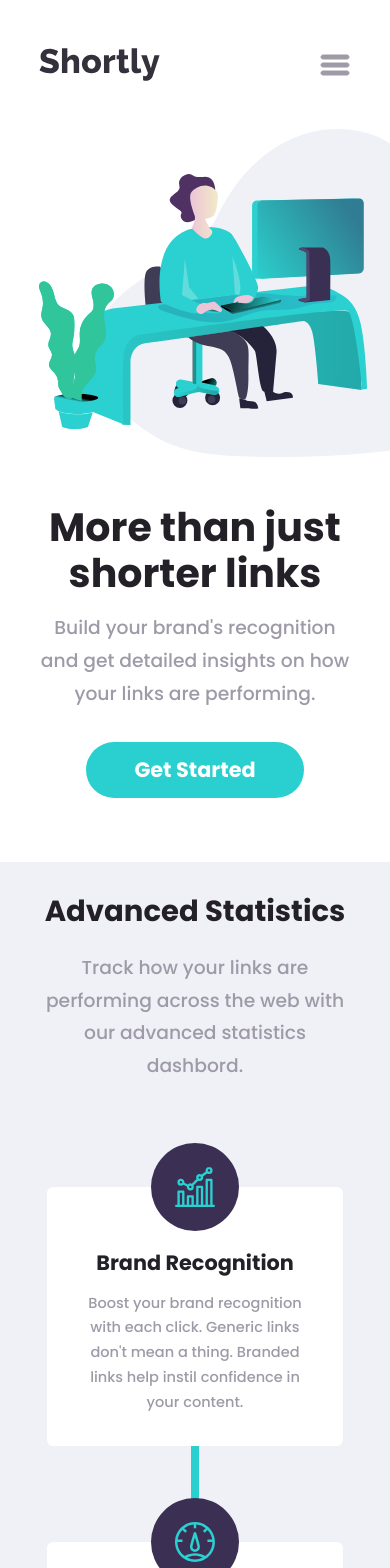
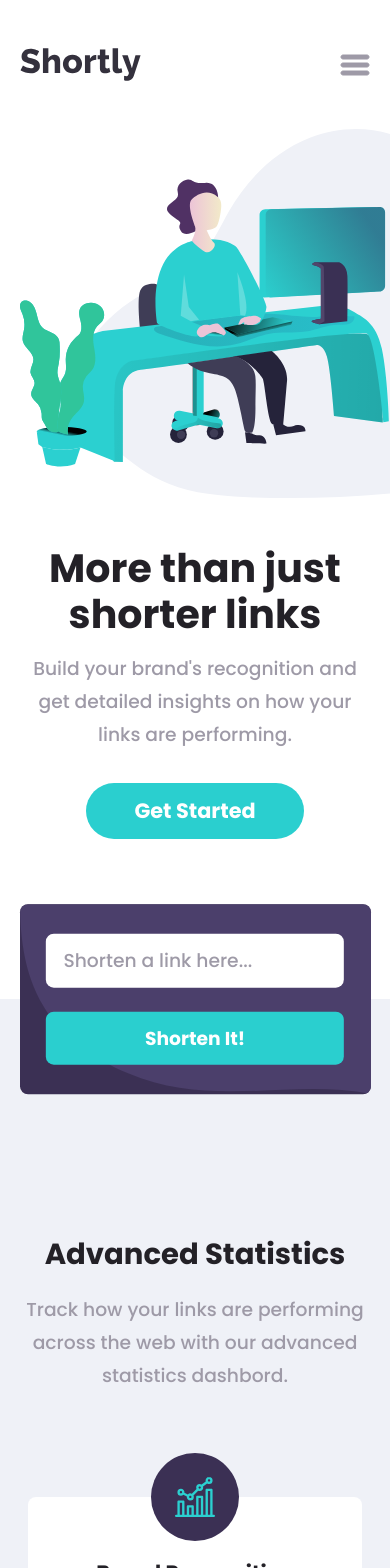
Before and after one commit to madalinaang/url-shortening, a React (Create React App) app: page / in a window 390 px wide. Shown: the top 1568 px of the page. Built offline with nearby package versions, Linux system fonts and the light colour scheme.

Commit message:
shorten input

```diff
--- a/src/App.js
+++ b/src/App.js
@@ -1,6 +1,7 @@
 import "./styles/style.scss";
 import Nav from "./components/Nav";
 import Hero from "./components/Hero";
+import Shorten from "./components/Shorten";
 import Statistics from "./components/Statistics";
 import Boost from "./components/Boost";
 import Footer from "./components/Footer";
@@ -10,6 +11,7 @@ function App() {
     <main>
       <Nav />
       <Hero />
+      <Shorten />
       <Statistics />
       <Boost />
       <Footer />
--- a/src/components/Boost.js
+++ b/src/components/Boost.js
@@ -8,7 +8,6 @@ export default function Boost() {
   return (
     <section className="boost-section">
       <img
-        className="boost-img"
         src={
           isMobileDevice
             ? process.env.PUBLIC_URL + "/images/bg-boost-mobile.svg"
--- /dev/null
+++ b/src/components/Shorten.js
@@ -0,0 +1,51 @@
+import { useState } from "react";
+import { useMediaQuery } from "react-responsive";
+
+export default function Shorten() {
+  const isMobileDevice = useMediaQuery({
+    query: "(max-width: 800px)",
+  });
+
+  const [inputValue, setInputValue] = useState("");
+  const [invalidValue, setInvalidValue] = useState(false);
+
+  const handleChange = (e) => {
+    setInputValue(e.target.value);
+
+    if (!inputValue) setInvalidValue(true);
+    else setInvalidValue(false);
+  };
+
+  const handleSubmit = () => {
+    if (!inputValue) setInvalidValue(true);
+    else setInvalidValue(false);
+
+    setInputValue("");
+  };
+
+  return (
+    <section className="shorten">
+      <div className="input-box">
+        <img
+          src={
+            isMobileDevice
+              ? process.env.PUBLIC_URL + "/images/bg-shorten-mobile.svg"
+              : process.env.PUBLIC_URL + "/images/bg-shorten-desktop.svg"
+          }
+        />
+        <div className="input-content">
+          <input
+            type="text"
+            value={inputValue}
+            onChange={handleChange}
+            placeholder="Shorten a link here..."
+            className={invalidValue && "invalid"}
+          />
+          {invalidValue && <p className="error-mobile">Please add a link.</p>}
+          <button onClick={handleSubmit}>Shorten It!</button>
+        </div>
+        {invalidValue && <p className="error">Please add a link.</p>}
+      </div>
+    </section>
+  );
+}
--- a/src/styles/components/_boost.scss
+++ b/src/styles/components/_boost.scss
@@ -1,10 +1,10 @@
 .boost-section {
   background-color: $primary-dark-violet;
   position: relative;
-}
 
-.boost-img {
-  width: 100%;
+  img {
+    width: 100%;
+  }
 }
 
 .boost-content {
--- a/src/styles/components/_hero.scss
+++ b/src/styles/components/_hero.scss
@@ -13,7 +13,7 @@
   }
 
   @include small {
-    padding: 0 10%;
+    padding: 0 5%;
     flex-direction: column-reverse;
     margin-top: 0;
     gap: 2rem;
--- a/src/styles/components/_nav.scss
+++ b/src/styles/components/_nav.scss
@@ -13,7 +13,7 @@
   }
 
   @include small {
-    padding: 3rem 10%;
+    padding: 3rem 5%;
     position: relative;
   }
 }
--- /dev/null
+++ b/src/styles/components/_shorten.scss
@@ -0,0 +1,106 @@
+.shorten {
+  padding: 0 15% 1rem 15%;
+  background-color: $bg-gray;
+  margin-top: 10rem;
+
+  @include small {
+    padding: 0 5% 1rem 5%;
+  }
+
+  .input-box {
+    background-color: $primary-dark-violet;
+    border-radius: 0.5rem;
+    overflow: hidden;
+    position: relative;
+    transform: translate(0, -50%);
+
+    @include small {
+      img {
+        width: 100%;
+      }
+    }
+
+    .input-content {
+      position: absolute;
+      top: 50%;
+      left: 50%;
+      transform: translate(-50%, -50%);
+      display: flex;
+      gap: 1rem;
+      width: 80%;
+
+      @include small {
+        flex-direction: column;
+        gap: 1.5rem;
+        width: 85%;
+      }
+
+      input {
+        flex: 1;
+        background-color: white;
+        border: none;
+        padding: 1rem 2.5rem;
+        border-radius: 0.5rem;
+        color: $very-dark-violet;
+
+        &::placeholder {
+          color: $grayish-violet;
+        }
+
+        &:focus {
+          outline: none;
+        }
+
+        &.invalid {
+          border: 0.2rem solid $red;
+        }
+
+        @include small {
+          padding: 1rem 1.1rem;
+          font-size: 90%;
+        }
+      }
+
+      button {
+        @include button-style;
+
+        border-radius: 0.5rem;
+        padding: 1rem 2.5rem;
+        font-weight: $font-weight-bold;
+
+        @include small {
+          width: 100%;
+          font-size: 90%;
+          text-align: center;
+        }
+      }
+    }
+  }
+
+  .error {
+    display: block;
+    position: absolute;
+    bottom: 0;
+    left: 10%;
+    margin-bottom: 1.5rem;
+    color: $red;
+    font-style: italic;
+    font-size: 80%;
+
+    @include small {
+      display: none;
+    }
+  }
+
+  .error-mobile {
+    display: none;
+
+    @include small {
+      display: block;
+      color: $red;
+      font-style: italic;
+      font-size: 80%;
+      margin: -1rem 0 -0.5rem 0;
+    }
+  }
+}
--- a/src/styles/components/_statistics.scss
+++ b/src/styles/components/_statistics.scss
@@ -7,7 +7,7 @@
   background-color: $bg-gray;
 
   @include small {
-    padding: 2rem 10%;
+    padding: 2rem 5%;
   }
 
   h3 {
@@ -65,7 +65,7 @@
       width: 31.5%;
       background-color: white;
       padding: 4rem 2rem 2rem 2rem;
-      border-radius: 0.4rem;
+      border-radius: 0.5rem;
       display: flex;
       flex-direction: column;
       gap: 1rem;
--- a/src/styles/style.scss
+++ b/src/styles/style.scss
@@ -5,6 +5,7 @@
 
 @import "./components/nav";
 @import "./components/hero";
+@import "./components/shorten";
 @import "./components/statistics";
 @import "./components/boost";
 @import "./components/footer";
```
